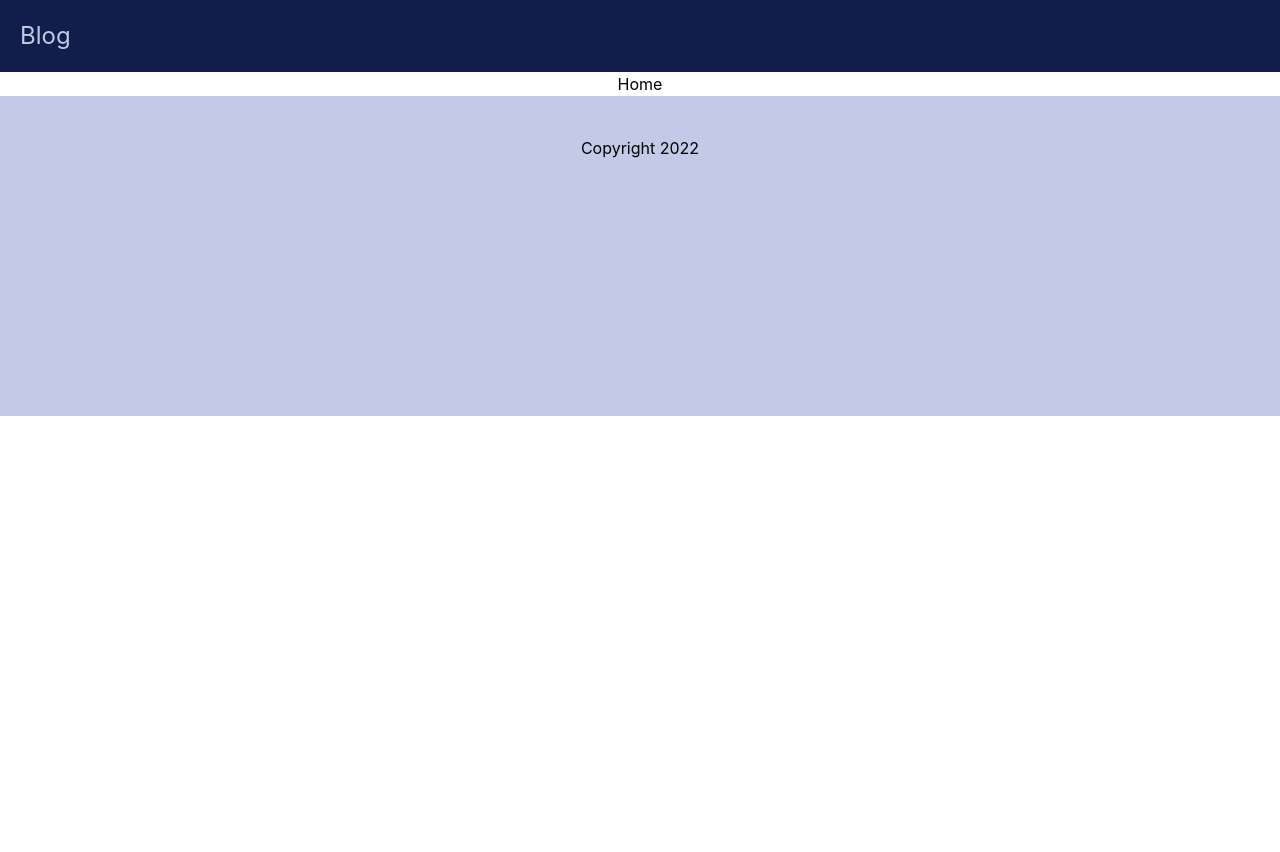
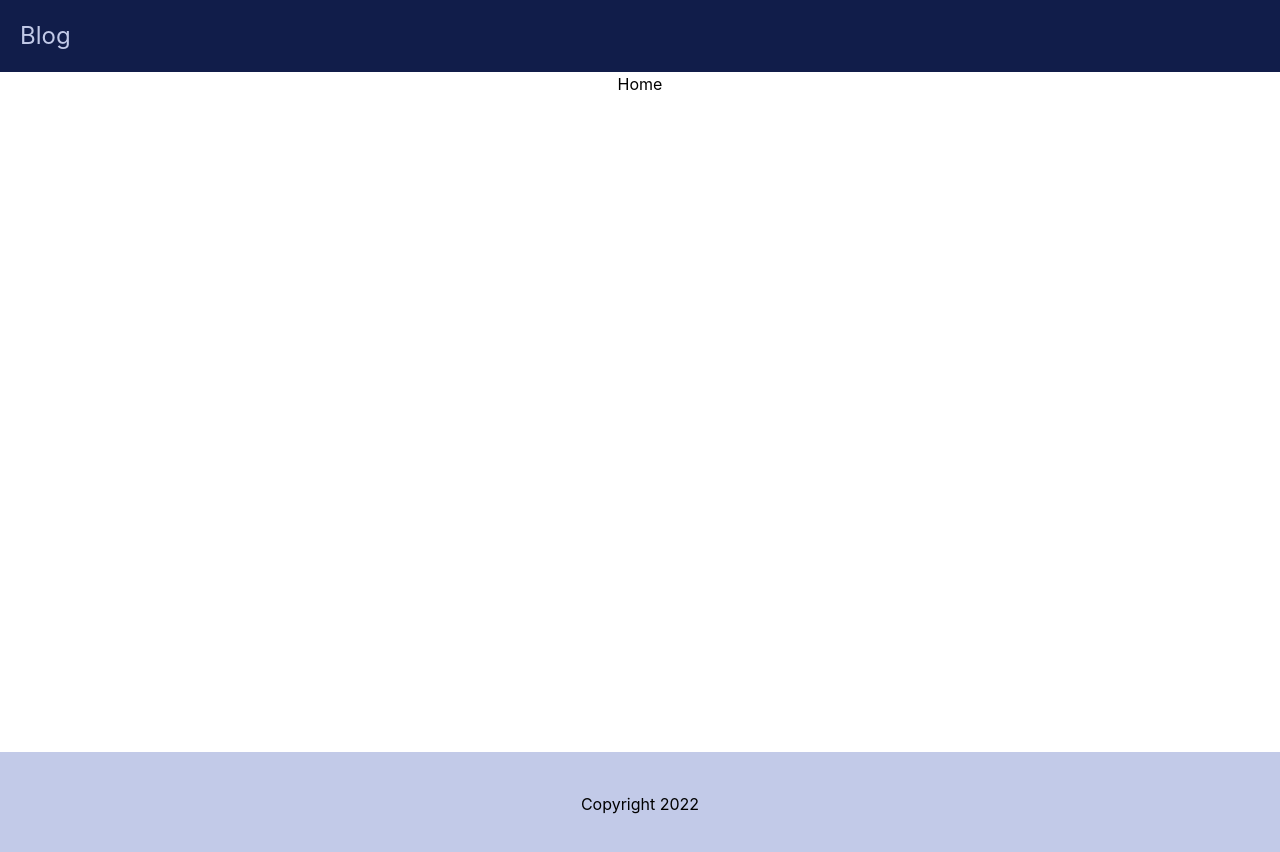
Before and after one commit to DeadpanCakes/BlogFrontEnd, a React (Create React App) app: page / in a window 1280 px wide. Shown: the top 852 px of the page. Before the commit the page ends 800 px from the top, so only its background shows below. Built offline with nearby package versions, Linux system fonts and the light colour scheme.

Commit message:
added a div to set min-height of content

```diff
--- a/src/App.js
+++ b/src/App.js
@@ -15,6 +15,7 @@ function App() {
   return (
     <div className="App">
       <Header />
+      <div className="min-h-[85vh]">
         <Routes>
           <Route path="/" element={<Home />} />
           <Route path="/posts" element={<PostList />} />
@@ -27,7 +28,8 @@ function App() {
             element={<Comment />}
           />
         </Routes>
-        <Footer />
+      </div>
+      <Footer />
     </div>
   );
 }
```
